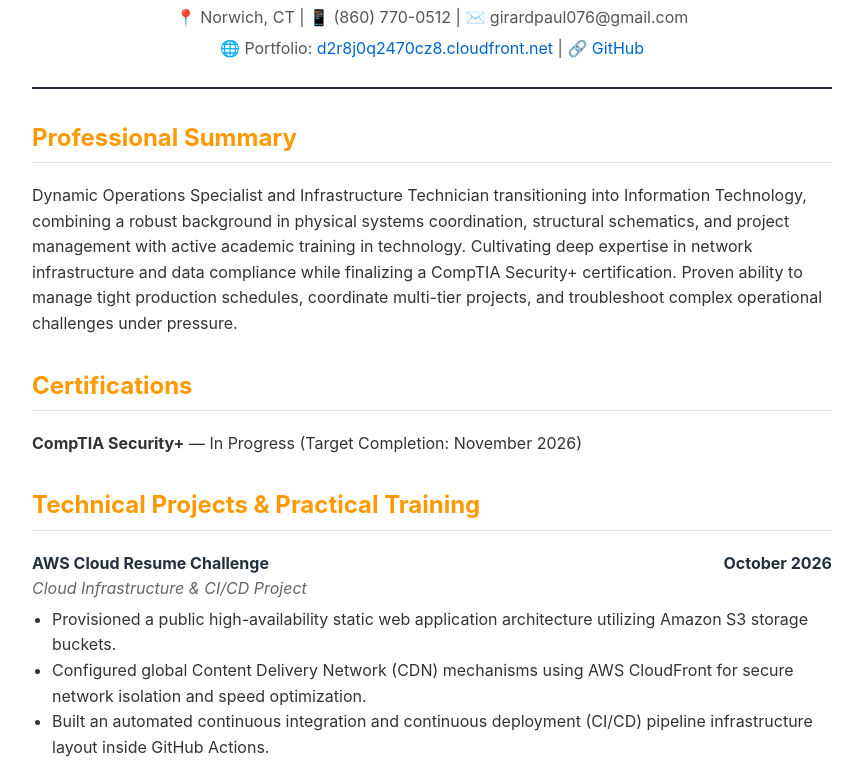
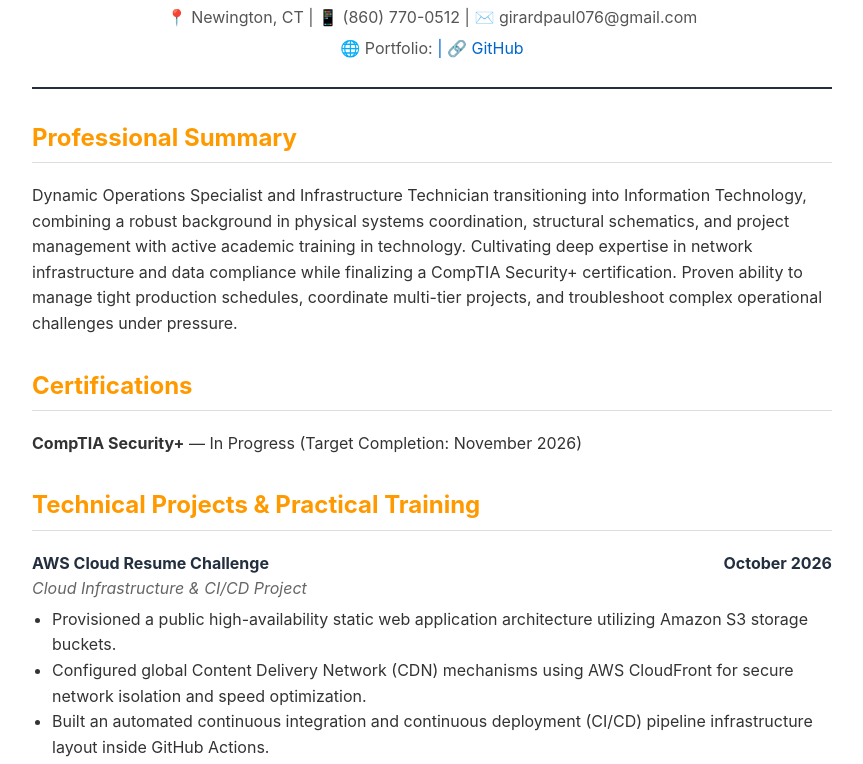
Before and after one commit to girardpaul076-design/cloud-resume, a plain HTML site: page index.html in a window 1280 px wide. Shown: the part 177-941 px from the top of the page, without its empty margins (208-1071 px from the left). Drawn offline with Linux system fonts and the light colour scheme; no server answers.

Commit message:
index.html

```diff
--- a/index.html
+++ b/index.html
@@ -24,8 +24,8 @@
         <header>
             <h1>Paul Girard</h1>
             <p><strong>IT Support & Cloud Portfolio Specialist</strong></p>
-            <p>📍 Norwich, CT | 📱 (860) 770-0512 | ✉️ girardpaul076@gmail.com</p>
-            <p>🌐 Portfolio: <a href="https://cloudfront.net" target="_blank">d2r8j0q2470cz8.cloudfront.net</a> | 🔗 <a href="https://github.com" target="_blank">GitHub</a></p>
+            <p>📍 Newington, CT | 📱 (860) 770-0512 | ✉️ girardpaul076@gmail.com</p>
+            <p>🌐 Portfolio: <a href=https://main.d3fza2e9ubh05j.amplifyapp.com/</a> | 🔗 <a href="https://github.com" target="_blank">GitHub</a></p>
         </header>
 
         <section class="section-block">
```
